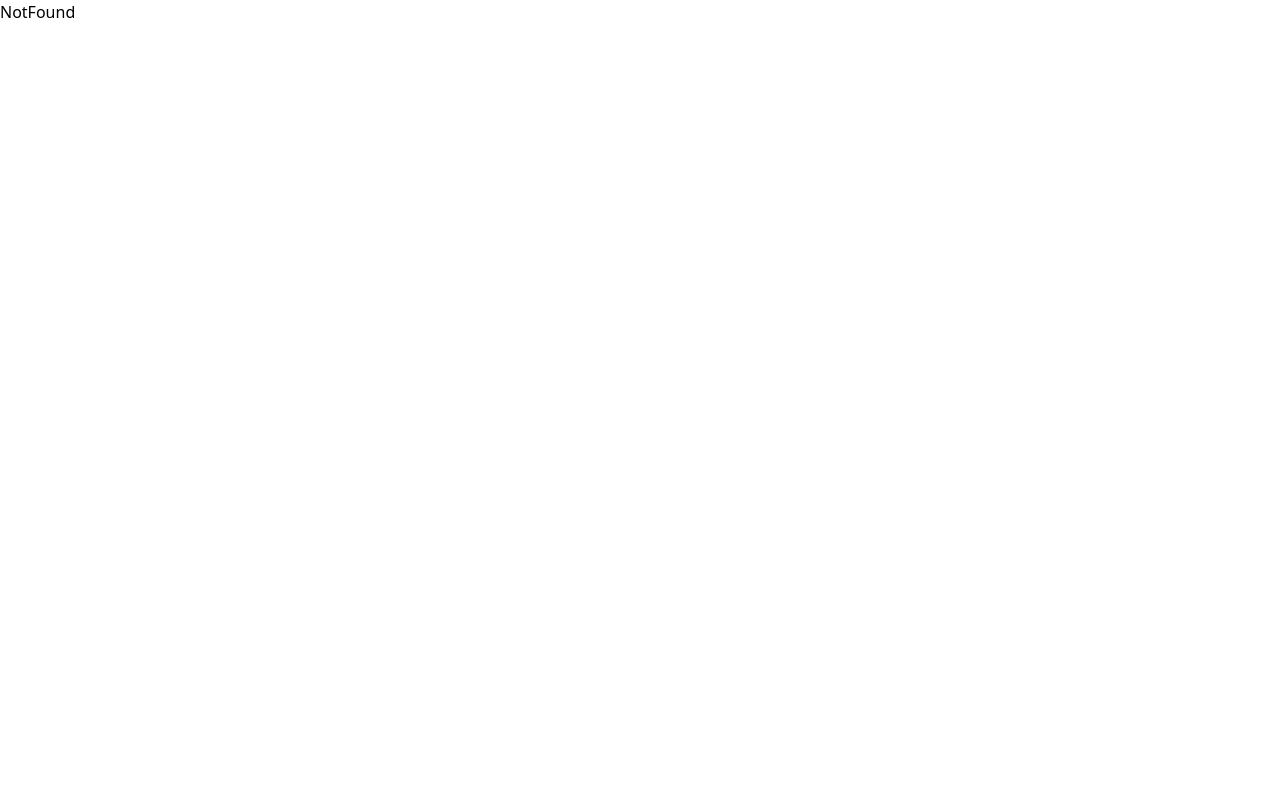
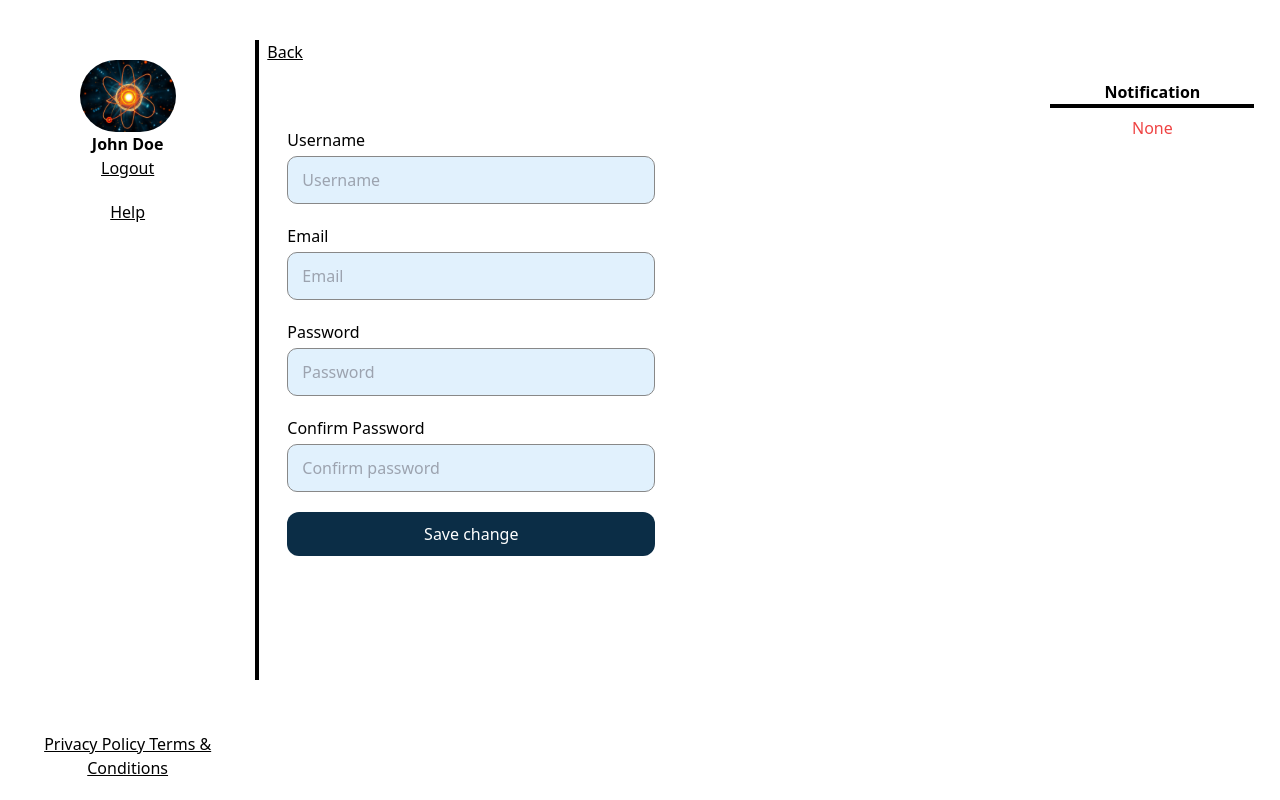
Before and after one commit to Oomaxime/DesignSystem, a React (Vite) app: page /param/user in a window 1280 px wide. Built offline with nearby package versions, Linux system fonts and the light colour scheme.

Commit message:
ajout UserForm

```diff
--- a/src/App.jsx
+++ b/src/App.jsx
@@ -3,12 +3,14 @@ import { BrowserRouter, Routes, Route } from "react-router-dom"
 // Layouts
 import MainLayout from "./layouts/MainLayout"
 import FormLayout from "./layouts/FormLayout"
+import ParamLayout from "./layouts/ParamLayout"
 
 // Pages
 import Home from "./pages/Home"
 import NotFound from "./pages/NotFound"
 import ConnexionForm from "./pages/ConnexionForm"
 import ForgotPasswordForm from "./pages/ForgotPasswordForm"
+import UserForm from "./pages/UserForm"
 
 
 function App() {
@@ -25,6 +27,10 @@ function App() {
           <Route path="forgotpassword" element={<ForgotPasswordForm/>} />
         </Route>
 
+        <Route path="param" element={<ParamLayout />}>
+          <Route path="user" element={<UserForm />} />
+        </Route>
+
         <Route path="*" element={<NotFound />} />
       </Routes>
     </BrowserRouter>
--- /dev/null
+++ b/src/layouts/ParamLayout.jsx
@@ -0,0 +1,45 @@
+import { Outlet } from "react-router-dom"
+import img from "../assets/images/illustre_auth_form.avif";
+import imgWebp from "../assets/images/illustre_auth_form.webp";
+
+
+export default function MainLayout() {
+  return (
+    <main className="flex h-screen">
+      <aside className="flex flex-col justify-between items-center w-1/5 text-center p-5 w-min-content">
+          <div className="w-24 mt-10">
+            <picture>
+              <source srcSet={imgWebp} type="image/webp" />
+              <source srcSet={img} type="image/avif" />
+              <img
+                src={img}
+                alt="Illustration du formulaire"
+                className="rounded-full"
+              />
+            </picture>
+            <p className="font-bold">John Doe</p>
+            <a href ="../auth/login" className="underline">Logout</a>
+            <p className="underline mt-5">Help</p>
+          </div>
+        <div>
+          <p className="underline">Privacy Policy Terms & Conditions</p>
+        </div>
+      </aside>
+
+      <div className="w-1 bg-black my-10 h-4/5 "></div>
+
+      <div className="w-3/5 mt-10">
+        <a href="user" className="ml-2 underline">Back</a>
+        <div className="ml-5 mt-14 w-/5">
+          <Outlet/>
+        </div>
+      </div>
+
+      <div className="flex flex-col w-1/5 pt-20 items-center">
+        <p className="font-bold">Notification</p>
+        <div className="h-1 bg-black w-4/5"></div>
+        <p className="text-red-500 my-2">None</p>
+      </div>
+    </main>
+  )
+}
--- /dev/null
+++ b/src/pages/UserForm.jsx
@@ -0,0 +1,66 @@
+import Form from '../components/ui/Form'
+import Input from '../components/ui/Input'
+import Button from '../components/ui/Button'
+import { useState } from 'react'
+import { Link } from 'react-router-dom'
+
+export default function UserForm() {
+  const [username, setUsername] = useState('')
+  const [name, setName] = useState('')
+  const [password, setPassword] = useState('')
+  const [rpassword, setRpassword] = useState('')
+
+  return (
+    <Form
+        onSubmit={(e) => {
+          e.preventDefault()
+          alert(`Username: ${username}, Name: ${name}, Password: ${password} , RepeatPassword: ${rpassword}`)
+        }}
+    >
+
+      <div className="flex flex-col gap-1">
+        <label>Username</label>
+        <Input
+          type="text"
+          placeholder="Username"
+          value={name}
+          onChange={(e) => setUsername(e.target.value)}
+        />
+      </div>
+
+      <div className="flex flex-col gap-1">
+        <label>Email</label>
+        <Input
+          type="text"
+          placeholder="Email"
+          value={name}
+          onChange={(e) => setName(e.target.value)}
+        />
+      </div>
+
+      <div className="flex flex-col gap-1">
+        <label>Password</label>
+        <Input
+          type="password"
+          placeholder="Password"
+          value={name}
+          onChange={(e) => setPassword(e.target.value)}
+        />
+      </div>
+
+      <div className="flex flex-col gap-1">
+        <label>Confirm Password</label>
+        <Input
+          type="password"
+          placeholder="Confirm password"
+          value={name}
+          onChange={(e) => setRpassword(e.target.value)}
+        />
+      </div>
+
+      <Button onClick={() => {}} active={true}>
+        Save change
+      </Button>
+    </Form>
+  )
+}
```
